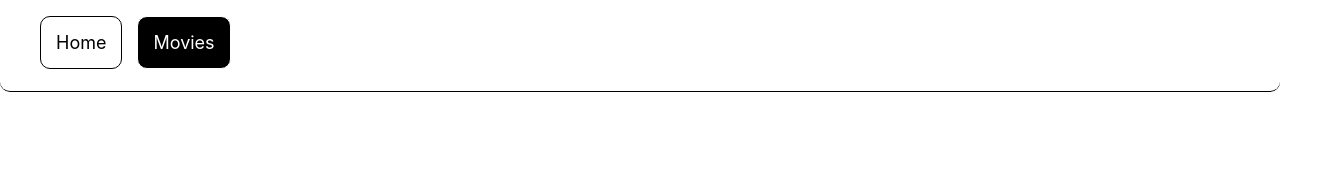
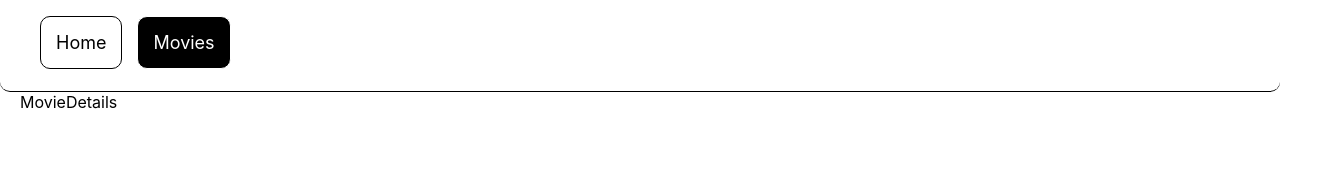
Before and after one commit to KanterIV/goit-react-hw-05-movies, a React (Create React App) app: page /movies/1 in a window 1280 px wide. Shown: the top 182 px of the page, 1320 px wide, since content can reach past the window. Built offline with nearby package versions, Linux system fonts and the light colour scheme.

Commit message:
Added routing

```diff
--- a/src/components/App.jsx
+++ b/src/components/App.jsx
@@ -1,5 +1,22 @@
+import { Navigate, Route, Routes } from 'react-router-dom';
 import Header from './Header/Header';
+import Home from 'pages/Home';
+import Movies from 'pages/Movies';
+import MovieDetails from 'pages/MovieDetails';
+import { AppWrapper } from './Wrapper/Wrapper.styled';
 
 export const App = () => {
-  return <Header></Header>;
+  return (
+    <>
+      <Header />
+      <AppWrapper>
+        <Routes>
+          <Route path="/" element={<Home />} />
+          <Route path="/movies" element={<Movies />} />
+          <Route path="/movies/:movieId" element={<MovieDetails />} />
+          <Route path="*" element={<Navigate to="/" />} />
+        </Routes>
+      </AppWrapper>
+    </>
+  );
 };
--- /dev/null
+++ b/src/components/Wrapper/Wrapper.styled.js
@@ -0,0 +1,7 @@
+import styled from 'styled-components';
+
+export const AppWrapper = styled.div`
+  width: 100%;
+  padding-left: 20px;
+  padding-right: 20px;
+`;
--- a/src/pages/Home.jsx
+++ b/src/pages/Home.jsx
@@ -0,0 +1,7 @@
+import React from 'react';
+
+const Home = () => {
+  return <div>Home</div>;
+};
+
+export default Home;
--- a/src/pages/MovieDetails.jsx
+++ b/src/pages/MovieDetails.jsx
@@ -0,0 +1,7 @@
+import React from 'react';
+
+const MovieDetails = () => {
+  return <div>MovieDetails</div>;
+};
+
+export default MovieDetails;
--- a/src/pages/Movies.jsx
+++ b/src/pages/Movies.jsx
@@ -0,0 +1,7 @@
+import React from 'react';
+
+const Movies = () => {
+  return <div>Movies</div>;
+};
+
+export default Movies;
```
Also changed, not shown: src/components/SearchMovies/SearchMovies.jsx (added, +7 -0 lines), src/components/TrendingMovies/TrendingMovies.jsx (added, +7 -0 lines).
